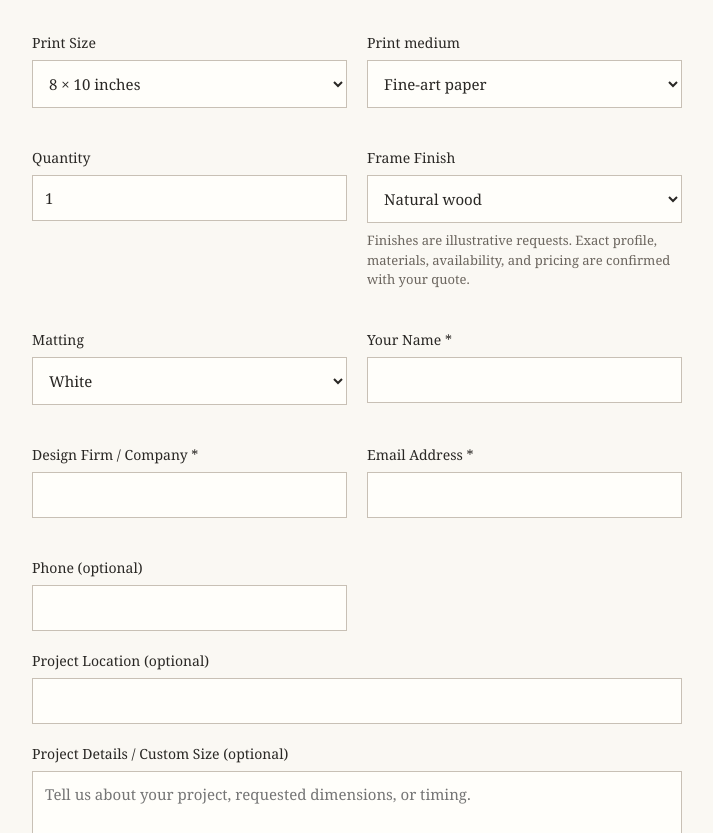
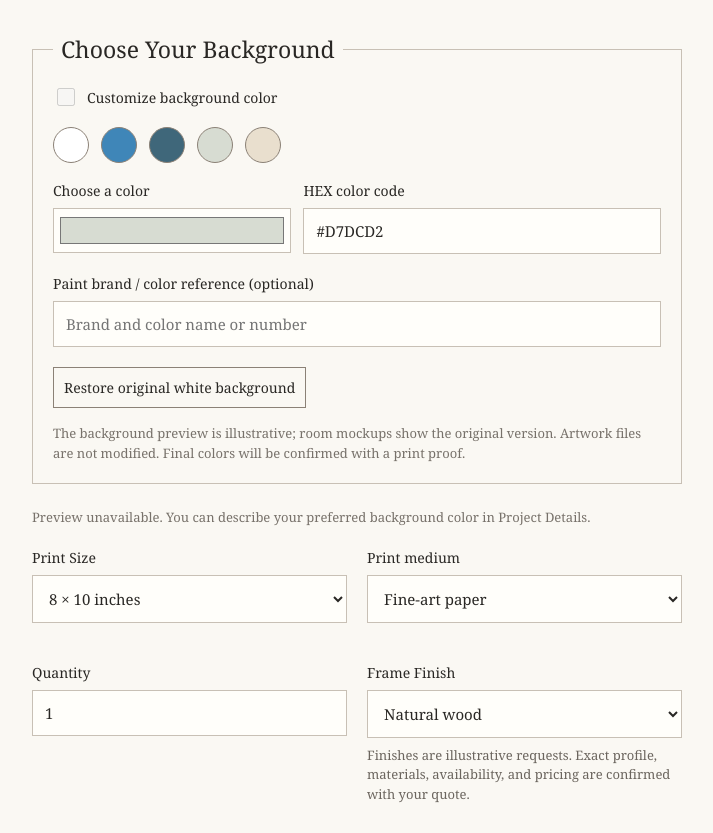
Before and after one commit to helmamay/helmamay-website, a plain HTML site: page asteria.html in a window 1280 px wide. Shown: the part 2132-2965 px from the top of the page, without its empty margins (283-996 px from the left). Drawn offline with Linux system fonts and the light colour scheme.

Commit message:
Add Choose Your Background preview to asteria.html

```diff
--- a/asteria.html
+++ b/asteria.html
@@ -36,6 +36,20 @@
     #form-status { margin: 16px 0; min-height: 20px; line-height: 1.5; }
     .smallprint { color: #77716a; font-size: 13px; line-height: 1.5; margin: 20px 0; }
     @media (max-width: 700px) { h1 { font-size: 36px; } .gallery, .fields { grid-template-columns: 1fr; } .customize { margin-top: 60px; } }
+
+    #background-controls{margin:24px 0;padding:20px;border:1px solid #c8c0b5;min-width:0}
+    #background-controls legend{font:23px Georgia,serif;padding:0 8px}
+    #background-controls .background-toggle{display:flex;align-items:center;gap:9px}
+    #background-custom{width:18px;height:18px;flex:0 0 auto}
+    .background-swatches{display:flex;flex-wrap:wrap;gap:12px;margin:18px 0}
+    .background-swatches button{width:36px;height:36px;border-radius:50%;padding:0;background:var(--swatch);border:1px solid #8b8176;cursor:pointer}
+    .background-swatches button[aria-pressed="true"]{outline:2px solid #292724;outline-offset:3px}
+    #background-controls button:focus-visible{outline:3px solid #395d72;outline-offset:3px}
+    .background-inputs{display:grid;grid-template-columns:1fr 1.5fr;gap:12px;margin:12px 0 20px}
+    #background-picker{height:45px;padding:4px}
+    #background-reset{font:14px Georgia,serif;background:transparent;border:1px solid #8b8176;padding:10px;cursor:pointer;color:#292724}
+    #background-controls .smallprint{margin:16px 0 0}
+    @media(max-width:480px){.background-inputs{grid-template-columns:1fr}}
   </style>
   <link rel="stylesheet" href="social-links.css">
 </head>
@@ -46,7 +60,7 @@
     <a class="back" href="index.html">← Back to Gallery</a>
   </header>
   <main>
-    <img class="original" src="Asteria.jpg" alt="Asteria original artwork">
+    <img data-color-preview class="original" src="Asteria.jpg" alt="Asteria original artwork">
     <div class="gallery">
       <figure><img src="Asteria10.png" alt="Asteria displayed in an interior setting, view 1" loading="lazy"></figure>
       <figure><img src="Asteria11.png" alt="Asteria displayed in an interior setting, view 2" loading="lazy"></figure>
@@ -56,10 +70,31 @@
     <section class="customize" aria-labelledby="customize-heading">
       <h2 id="customize-heading">Customize This Artwork</h2>
       <p>Explore framing and matting combinations, then request a custom trade quote.</p>
-      <div class="preview-area"><div class="frame" id="frame-preview"><div class="mat" id="mat-preview"><img src="Asteria.jpg" alt="Asteria framing and matting preview"></div></div></div>
+      <div class="preview-area"><div class="frame" id="frame-preview"><div class="mat" id="mat-preview"><img data-color-preview src="Asteria.jpg" alt="Asteria framing and matting preview"></div></div></div>
       <form id="trade-form" action="https://formspree.io/f/xeaewlqp" method="POST">
         <input type="hidden" name="Artwork" value="Asteria">
+        <input type="hidden" id="background-value" name="artwork_background" value="Original white background">
         <input type="hidden" name="_subject" value="Helmamay Studios Trade Quote — Asteria">
+<fieldset id="background-controls" disabled>
+          <legend>Choose Your Background</legend>
+          <label class="background-toggle"><input id="background-custom" type="checkbox"> Customize background color</label>
+          <div class="background-swatches" role="group" aria-label="Suggested background colors">
+            <button type="button" data-background-color="#FFFFFF" style="--swatch:#FFFFFF" aria-label="White background" aria-pressed="false"></button>
+            <button type="button" data-background-color="#3F86B8" style="--swatch:#3F86B8" aria-label="Blue background" aria-pressed="false"></button>
+            <button type="button" data-background-color="#3F677A" style="--swatch:#3F677A" aria-label="Dark blue background" aria-pressed="false"></button>
+            <button type="button" data-background-color="#D7DCD2" style="--swatch:#D7DCD2" aria-label="Pale green background" aria-pressed="false"></button>
+            <button type="button" data-background-color="#E9DFCE" style="--swatch:#E9DFCE" aria-label="Warm ivory background" aria-pressed="false"></button>
+          </div>
+          <div class="background-inputs">
+            <div><label for="background-picker">Choose a color</label><input id="background-picker" type="color" value="#d7dcd2" disabled></div>
+            <div><label for="background-hex">HEX color code</label><input id="background-hex" type="text" value="#D7DCD2" maxlength="7" pattern="#[0-9A-Fa-f]{6}" disabled></div>
+          </div>
+          <div class="field"><label for="background-reference">Paint brand / color reference (optional)</label><input id="background-reference" name="background_color_reference" type="text" placeholder="Brand and color name or number" disabled></div>
+          <button type="button" id="background-reset">Restore original white background</button>
+          <p class="smallprint">The background preview is illustrative; room mockups show the original version. Artwork files are not modified. Final colors will be confirmed with a print proof.</p>
+        </fieldset>
+        <p id="background-status" class="smallprint" role="status" aria-live="polite">Preparing background preview…</p>
+        <noscript><p>For a custom background, describe your preferred color in Project Details.</p></noscript>
         <div class="fields">
           <div class="field"><label for="print-size">Print Size</label><select id="print-size" name="Print Size" required><option>8 × 10 inches</option><option>16 × 20 inches</option><option>24 × 30 inches</option><option>Custom size — specify below</option></select></div>
           <div class="field"><label for="quantity">Quantity</label><input id="quantity" name="Quantity" type="number" min="1" value="1" required></div>
@@ -101,6 +136,7 @@ const form = document.getElementById('trade-form');
     });
   </script>
 <script src="customizer.js" defer></script>
+  <script src="background-color-paper.js" defer></script>
   <script src="social-links.js" defer></script>
 </body>
 </html>
```
